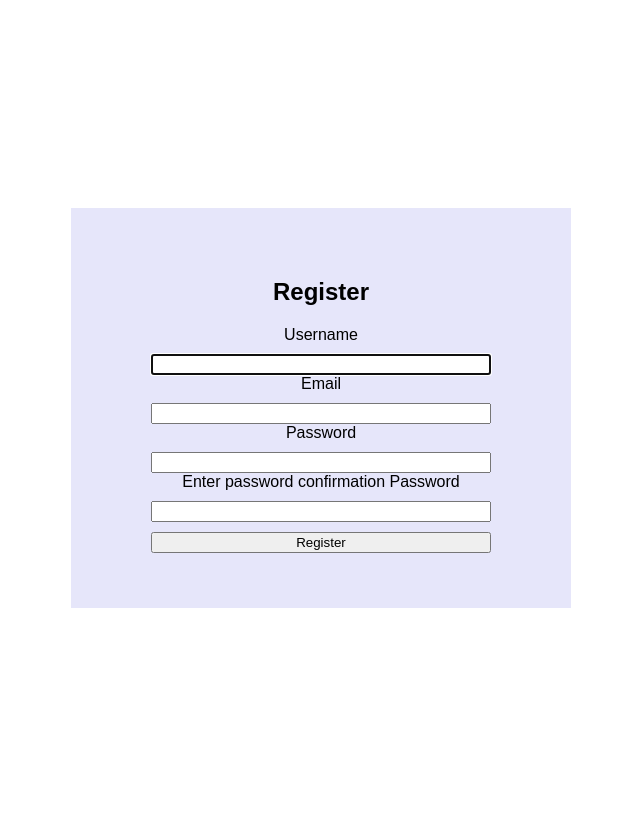
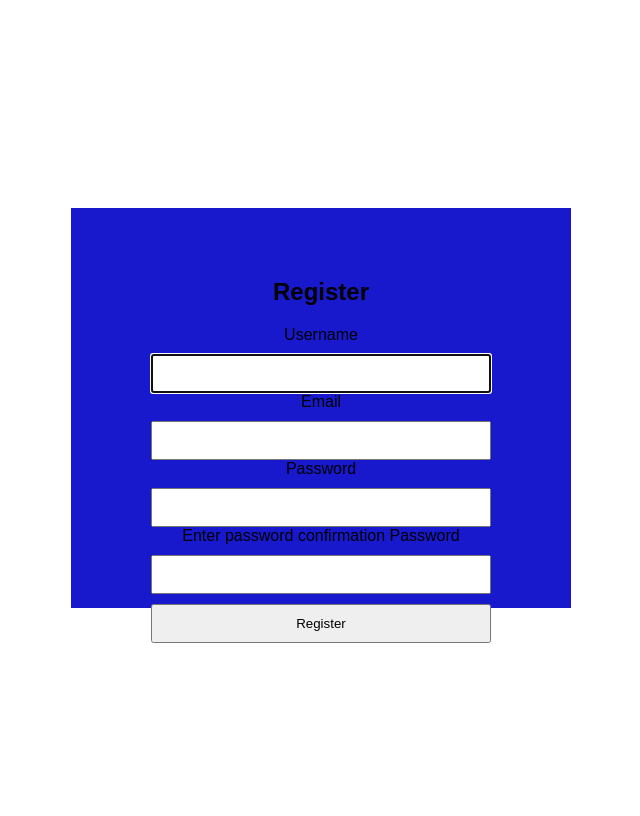
Before and after one commit to michelleyun98/glossapp, a Django app: page /glossary/register/ in a window 1280 px wide. Shown: the whole page, without its empty margins (319-959 px from the left). Run offline with Django 4.2, Linux system fonts and the light colour scheme.

Commit message:
stylesheet

```diff
--- a/glossary/forms.py
+++ b/glossary/forms.py
@@ -7,3 +7,5 @@ class RegisterForm(UserCreationForm):
     class Meta:
         model = User
         fields = ["username", "email", "password1", "password2"]
+
+from django.contrib.auth.forms import AuthenticationForm
--- a/glossary/static/css/style.css
+++ b/glossary/static/css/style.css
@@ -53,8 +53,9 @@ ul {
 
 
 .nav-link a {
-    color: rgb(0, 255, 255);
+    color: rgb(255, 255, 255);
     padding: 10px;
+    transition: .55s;
 }
 
 
--- a/glossary/static/css/style_accounts.css
+++ b/glossary/static/css/style_accounts.css
@@ -10,7 +10,7 @@ body {
     font-family: sans-serif;
 }
 form {
-    background-color: lavender;
+    background-color: rgb(24, 24, 204);
     text-align: center;
     width: 500px;
     height: 400px;
@@ -20,6 +20,7 @@ form {
 input, button {
     margin-top: 10px;
     width: 100%;
+    padding: 10px;
 }
 
 .form-field {
```
